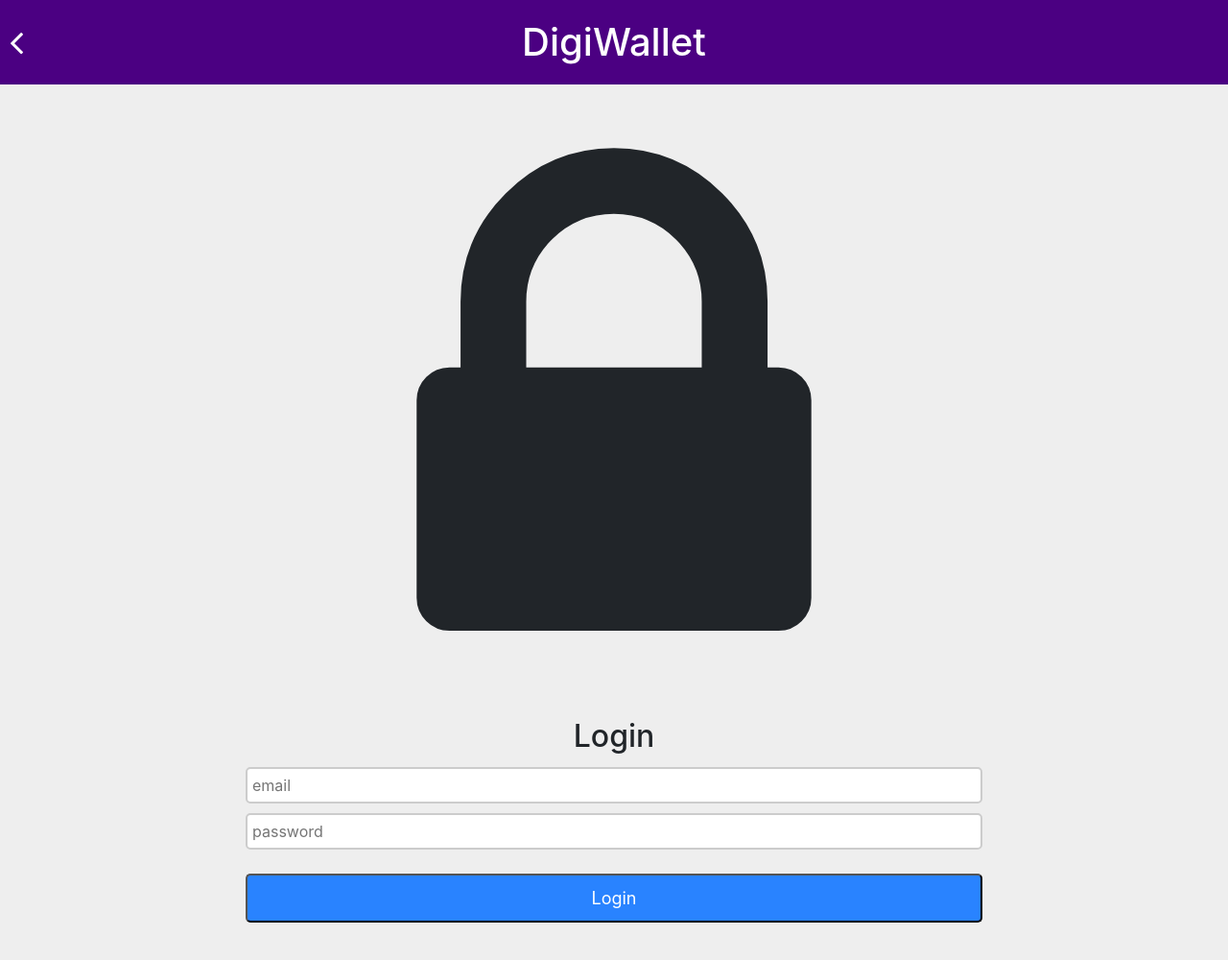
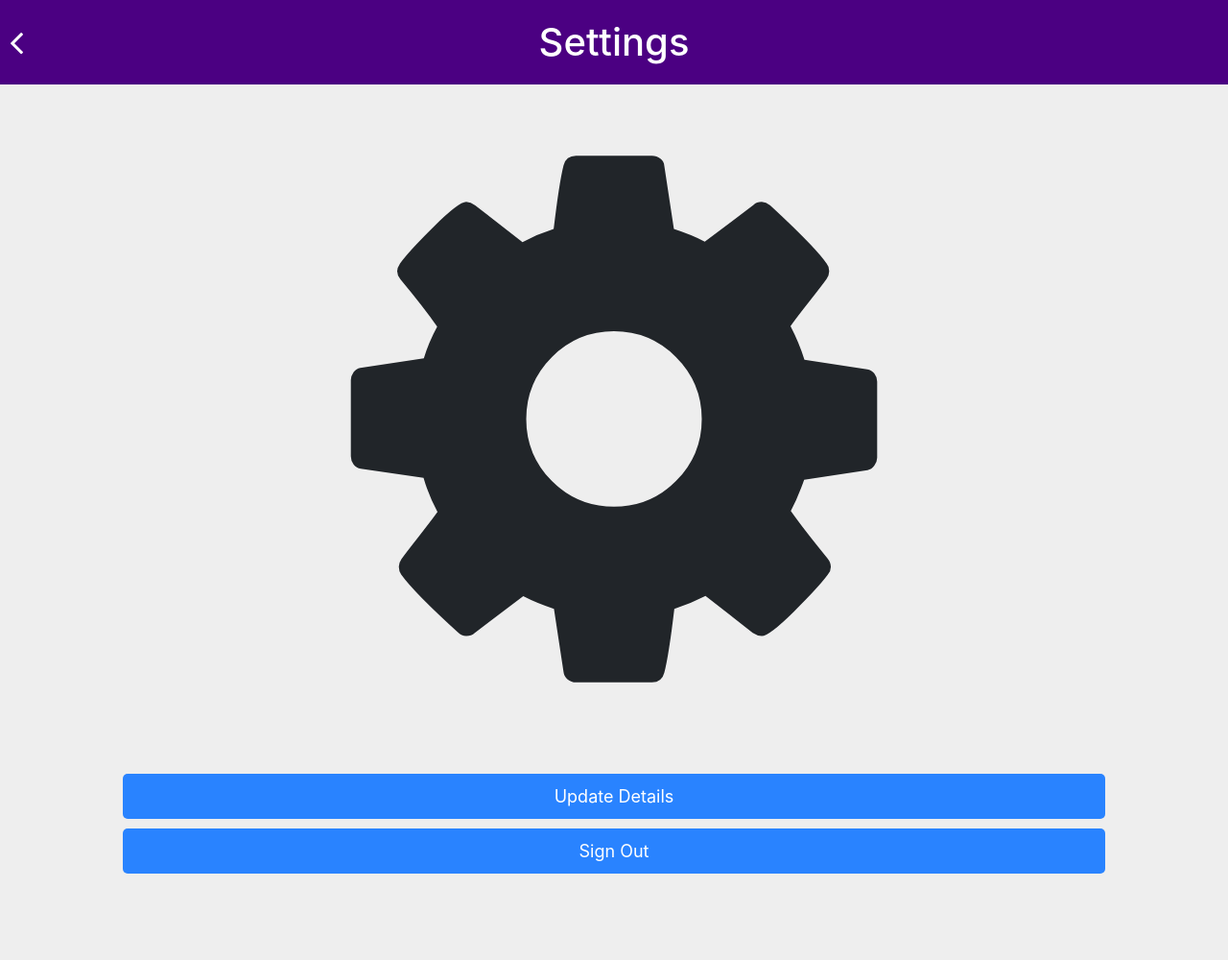
Before and after one commit to Alby-o/DigiWallet, a plain HTML site: page settings.html in a window 1280 px wide. Shown: the whole page at 96% size. After the commit the page ends 966 px from the top, so only its background shows below. Drawn offline with nearby package versions, Linux system fonts and the light colour scheme.

Commit message:
Added settings page

```diff
--- a/css/style.css
+++ b/css/style.css
@@ -27,13 +27,13 @@ h1, h2, h3, h4, h5, h6 {
   left: 10px;
 }
 
-.sign-out {
+.settings {
   position: absolute;
   color: white;
   right: 10px;
 }
 
-.back:active, .sign-out:active {
+.back:active, .settings:active {
   color: #ddd;
 }
 
@@ -137,14 +137,14 @@ button:focus {
 
 /* Login Page */
 
-#login, #index, #success {
+#login, #index, #success, #settings {
   display: flex;
   flex-direction: column;
   align-items: center;
   justify-content: space-around;
 }
 
-#login h1, #index h1, #login-container, .lock {
+#login h1, #index h1, #login-container, .fill {
   margin-bottom: auto;
 }
 
--- /dev/null
+++ b/js/settings.js
@@ -0,0 +1,5 @@
+$(document).ready(function() {
+  $(".update").click(function() {
+    alert("Not implemented yet!");
+  });
+});
--- a/login.html
+++ b/settings.html
@@ -18,30 +18,24 @@
     <!-- User Stylesheet -->
     <link rel="stylesheet" type="text/css" href="css/style.css?v=1.2">
   </head>
-  <body id="login">
-    <h1><a class="back" href="index.html"><i class="fa fa-angle-left"></i></a>DigiWallet</h1>
-    <i class="fa fa-lock lock icon"></i>
+  <body id="settings">
+    <h1><a class="back" href="home.html"><i class="fa fa-angle-left"></i></a>Settings</h1>
 
-    <section id="login-container">
-      <div class="feedback">
-        <span>Feedback Text</span>
-      </div>
+    <i class="fa fa-cog fill icon"></i>
 
-      <h2>Login</h2>
-
-      <form id="login-form" action="home.html">
-        <input id="email" type="text" placeholder="email">
-        <input id="password" type="password" placeholder="password">
-        <input id="submit" class="button" type="submit" value="Login">
-      </form>
-    </section>
+    <nav id="main-nav">
+      <ul>
+        <li><a class="update" href="#">Update Details</a></li>
+        <li><a href="index.html">Sign Out</a></li>
+      </ul>
+    </nav>
 
     <!-- Bootstrap js -->
     <script src="https://code.jquery.com/jquery-3.3.1.min.js" integrity="sha256-FgpCb/KJQlLNfOu91ta32o/NMZxltwRo8QtmkMRdAu8=" crossorigin="anonymous"></script>
     <script src="https://cdnjs.cloudflare.com/ajax/libs/popper.js/1.12.9/umd/popper.min.js" integrity="sha384-ApNbgh9B+Y1QKtv3Rn7W3mgPxhU9K/ScQsAP7hUibX39j7fakFPskvXusvfa0b4Q" crossorigin="anonymous"></script>
     <script src="https://maxcdn.bootstrapcdn.com/bootstrap/4.0.0/js/bootstrap.min.js" integrity="sha384-JZR6Spejh4U02d8jOt6vLEHfe/JQGiRRSQQxSfFWpi1MquVdAyjUar5+76PVCmYl" crossorigin="anonymous"></script>
 
-    <script type="text/javascript" src="js/login.js"></script>
     <script type="text/javascript" src="js/apple.js"></script>
+    <script type="text/javascript" src="js/settings.js"></script>
   </body>
 </html>
```
Also changed, not shown: home.html (+1 -1 lines).
